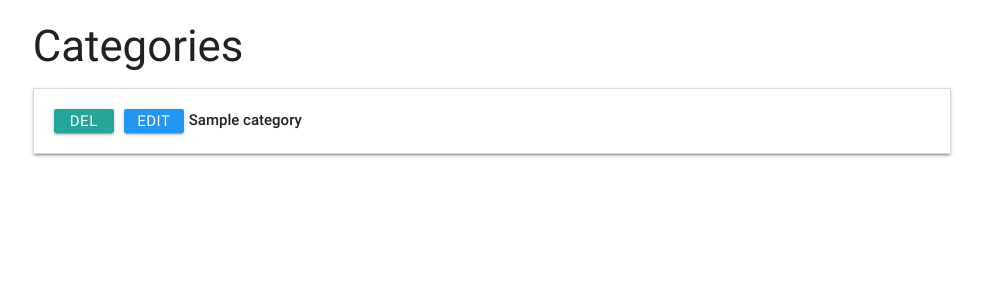
After one commit to Novicetheaf/mini-project-flask-and-mongodb, a Flask app: page /get_categories in a window 1280 px wide. The commit adds this page. Shown: the top 300 px of the page, without its empty margins (148-1131 px from the left). Run offline with Flask 2, Linux system fonts and the light colour scheme; a database or web service that is not in the repository returns one stand-in record (values such as "Sample title"); some libraries are stand-ins or nearby versions.

Commit message:
edit categories, edit tasks, categories and app.py changed and added.

```diff
--- a/app.py
+++ b/app.py
@@ -30,5 +30,52 @@ def insert_task():
     return redirect(url_for('get_tasks'))
 
 
+@app.route('/edit_task/<task_id>')
+def edit_task(task_id):
+    the_task = mongo.db.tasks.find_one({"_id": ObjectId(task_id)})
+    all_categories = mongo.db.categories.find()
+    return render_template('edittask.html', task=the_task,
+                           categories=all_categories)
+
+
+@app.route('/update_task/<task_id>', methods=["POST"])
+def update_task(task_id):
+    tasks = mongo.db.tasks
+    tasks.update( {'_id': ObjectId(task_id)},
+    {
+        'task_name':request.form.get('task_name'),
+        'category_name':request.form.get('category_name'),
+        'task_description': request.form.get('task_description'),
+        'due_date': request.form.get('due_date'),
+        'is_urgent':request.form.get('is_urgent')
+    })
+    return redirect(url_for('get_tasks'))
+
+
+@app.route('/delete/<task_id>')
+def delete_task(task_id):
+    mongo.db.tasks.remove({'_id': ObjectId(task_id)})
+    return redirect(url_for('get_tasks'))
+
+
+@app.route('/get_categories')
+def get_categories():
+    return render_template('categories.html', categories=mongo.db.categories.find())
+
+
+@app.route('/edit_category/<category_id>')
+def edit_category(category_id):
+    return render_template('editcategory.html',
+                           category=mongo.db.categories.find_one(
+                           {'_id': ObjectId(category_id)}))
+
+@app.route('/update_category/<category_id>', methods=['POST'])
+def update_category(category_id):
+    mongo.db.categories.update(
+        {'_id': ObjectId(category_id)},
+        {'category_name': request.form.get('category_name')})
+    return redirect(url_for('get_categories'))
+
+
 if __name__ == '__main__':
     app.run(host=os.environ.get('IP'), port=int(os.environ.get('PORT')), debug=True)
--- /dev/null
+++ b/templates/categories.html
@@ -0,0 +1,20 @@
+{% extends 'base.html' %} {% block content %}
+
+    <div class="row">
+        <h3>Categories</h3>
+
+        <ul class="collapsible" data-collapsible="accordion">
+            {% for category in categories %}
+            <li>
+                <div class="collapsible-header">
+                    <a href="" class="waves-effect waves-light btn btn_small">Del</a>
+                    <a href="{{url_for('edit_category', category_id =category._id)}}" class="waves-effect waves-light btn btn_small blue">Edit</a>
+                    <div class="task_header">
+                        <strong>{{category.category_name}}</strong>
+                    </div>
+                </div>
+            </li>
+            {% endfor %}
+        </ul>
+    </div>
+{% endblock %}
```
Also changed, not shown: templates/editcategory.html (added, +21 -0 lines), templates/edittask.html (added, +72 -0 lines), templates/tasks.html (+10 -7 lines).
